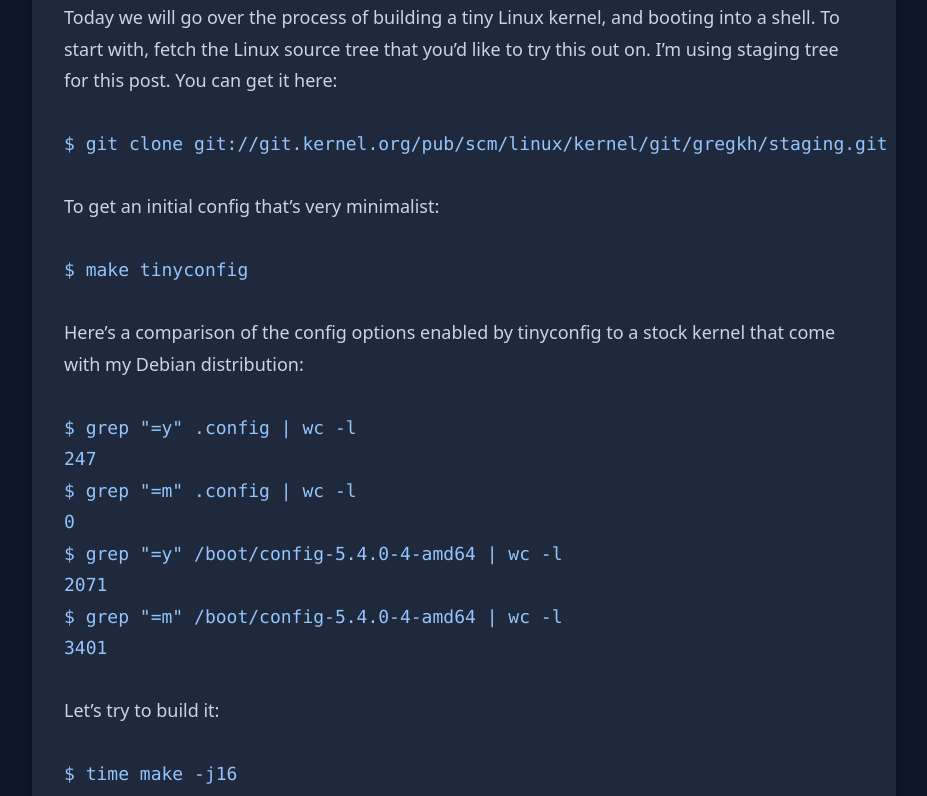
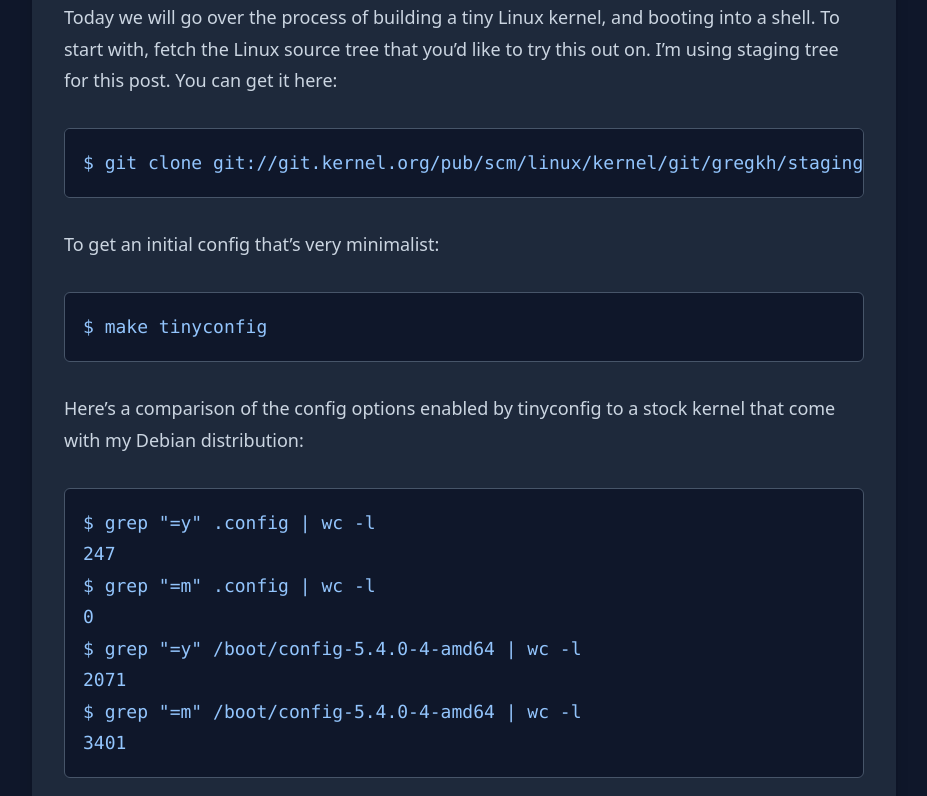
Before and after one commit to aweeraman/blog, a React (Vite) app: page /building-a-tiny-linux-kernel in a window 1280 px wide. Shown: the part 1120-1916 px from the top of the page, without its empty margins (176-1103 px from the left). Built offline with nearby package versions, Linux system fonts and the light colour scheme.

Commit message:
feat: making code blocks scrollable

```diff
--- a/src/index.css
+++ b/src/index.css
@@ -95,6 +95,17 @@ body {
 
 .prose code {
   color: var(--color-theme-accent-muted);
+  background-color: var(--color-theme-bg-primary);
+  padding: 0.125em 0.375em;
+  border-radius: 0.25rem;
+  font-size: 0.875em;
+}
+
+.prose pre code {
+  background-color: transparent;
+  padding: 0;
+  border-radius: 0;
+  font-size: inherit;
 }
 
 .prose strong {
@@ -135,6 +146,11 @@ body {
 .prose pre {
   margin-top: 1.75em;
   margin-bottom: 1.75em;
+  overflow-x: auto;
+  background-color: var(--color-theme-bg-primary);
+  padding: 1em;
+  border-radius: 0.375rem;
+  border: 1px solid var(--color-theme-border-primary);
 }
 
 .prose img {
```
